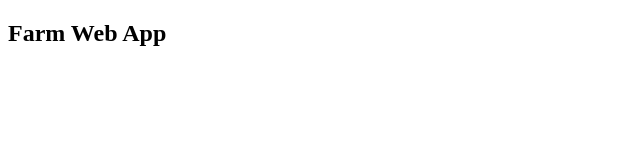
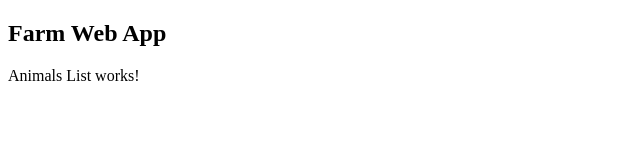
Before and after one commit to sponkrashin/entech-test-assignment, an Angular app in the folder FarmWebAppClient/: page /animals in a window 1280 px wide. Before the commit this address led to /. Shown: the top 160 px of the page, without its empty margins (0-640 px from the left). Built offline with nearby package versions, Linux system fonts and the light colour scheme.

Commit message:
Add animals list component

```diff
--- /dev/null
+++ b/FarmWebAppClient/src/app/animals/animals-list/animals-list.component.html
@@ -0,0 +1 @@
+<p>Animals List works!</p>
--- /dev/null
+++ b/FarmWebAppClient/src/app/animals/animals-routes.ts
@@ -0,0 +1,9 @@
+import { Routes } from '@angular/router';
+import { AnimalsListComponent } from './animals-list/animals-list.component';
+
+export const routes: Routes = [
+  {
+    path: '',
+    component: AnimalsListComponent,
+  },
+];
--- a/FarmWebAppClient/src/app/app.routes.ts
+++ b/FarmWebAppClient/src/app/app.routes.ts
@@ -1,3 +1,13 @@
 import { Routes } from '@angular/router';
 
-export const routes: Routes = [];
+export const routes: Routes = [
+  {
+    path: 'animals',
+    loadChildren: () =>
+      import('./animals/animals-routes').then((x) => x.routes),
+  },
+  {
+    path: '**',
+    redirectTo: '/animals',
+  },
+];
```
Also changed, not shown: FarmWebAppClient/src/app/animals/animals-list/animals-list.component.ts (added, +12 -0 lines), FarmWebAppClient/src/app/animals/animals-list/animals-list.component.scss (added).
